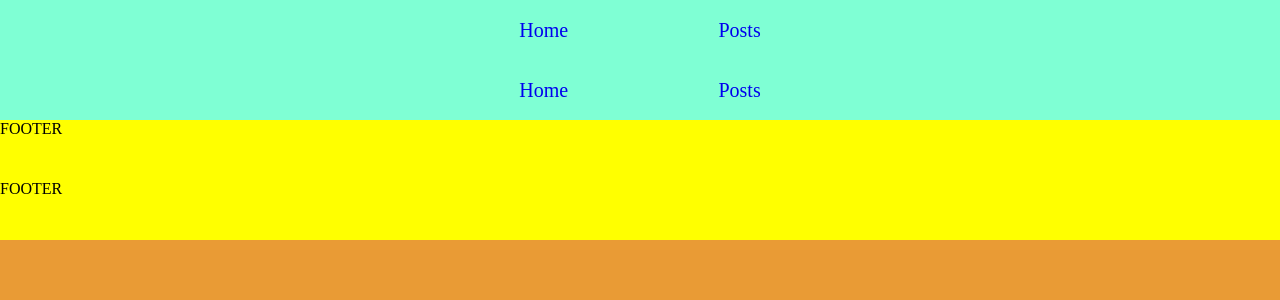
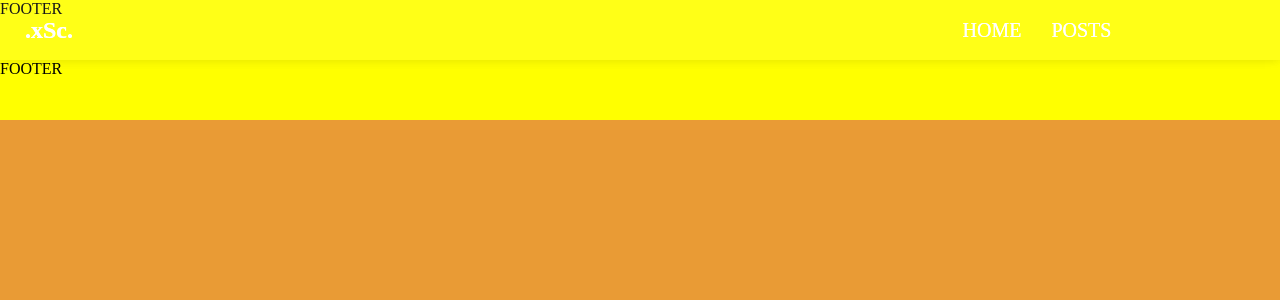
Before and after one commit to silc22/cleverpy_challenge, a React (Create React App) app: page / in a window 1280 px wide. Shown: the top 300 px of the page. Built offline with nearby package versions, Linux system fonts and the light colour scheme.

Commit message:
[FT] navbar style

```diff
--- a/src/components/Navbar.js
+++ b/src/components/Navbar.js
@@ -6,9 +6,16 @@ function Navbar() {
 
 
     return (
-      <>
       <nav className="menu">
+
+        <div className="menu__container">
+
+          <h1 className="menu__title">
+            .xSc.
+          </h1>
+
           <ul className="menu__list">
+
             <li className="menu__item">
               <Link to="/" className="menu__link">
                 Home
@@ -19,9 +26,12 @@ function Navbar() {
                 Posts
               </Link>
             </li>
+
           </ul>
+
+        </div>
+
       </nav>
-      </>
      );
    }
 
--- a/src/styles/navbar.css
+++ b/src/styles/navbar.css
@@ -1,6 +1,6 @@
 :root {
     --primary-light: #FFFFFF;
-    --secondary-light: #E61873;
+    --secondary-light: #d47ca4;
     --tertiary-light: #18D359;
     --primary-dark: #1b1b1b;
     --secondary-dark: brown;
@@ -9,44 +9,51 @@
 
 
 .menu{
-    min-height: 60px;
-    display: flex;
-    flex: 1;
-    justify-content: center;
-    align-items: center;
-    background-color: aquamarine;
+    width: 100%;
+    height: 60px;
+    position: fixed;
+    background-color: #ffffff0c;
 }
 
-/* .menu::before{
-    position: absolute;
-    display: block;
-    top: 0;
-    left: 0;
-    content: "";
+.menu__container{
     width: 100%;
-    min-height: 60px;
-    background: #DCE35B;
-    background: -webkit-linear-gradient(to right, #45B649, #DCE35B);
-    background: linear-gradient(to right, #45b649ab, #dce35ba6);
-    border-radius: 50px;
-} */
+    height: 100%;
+    display: flex;
+    justify-content: flex-start;
+    align-items: center;
+    padding: 0 25px;
+    font-weight: 400;
+    box-shadow: 0 1px 10px rgba(0, 0, 0, 0.056);
+}
+
+.menu__title{
+    flex: 3;
+    font-family: 'Averia Serif Libre', cursive;
+    color: var(--primary-light);
+}
 
 .menu__list{
-    position: relative;
+    flex: 1;
     list-style: none;
     font-size: 20px;
-    width: 40%;
+    width: 100%;
     display: flex;
-    flex-flow: row wrap;
-    justify-content: space-evenly;
+    flex-flow: row nowrap;
 }
 
 
 .menu__item {
+    text-transform:uppercase;
     padding: 10px;
     margin: 5px;
 }
 
+.menu__item:hover{
+    font-weight: 500;
+}
+
+
 .menu__link{
+    color: var(--primary-light);
     text-decoration: none;
 }
```
Lines whose indentation alone changed are shown as unchanged.
